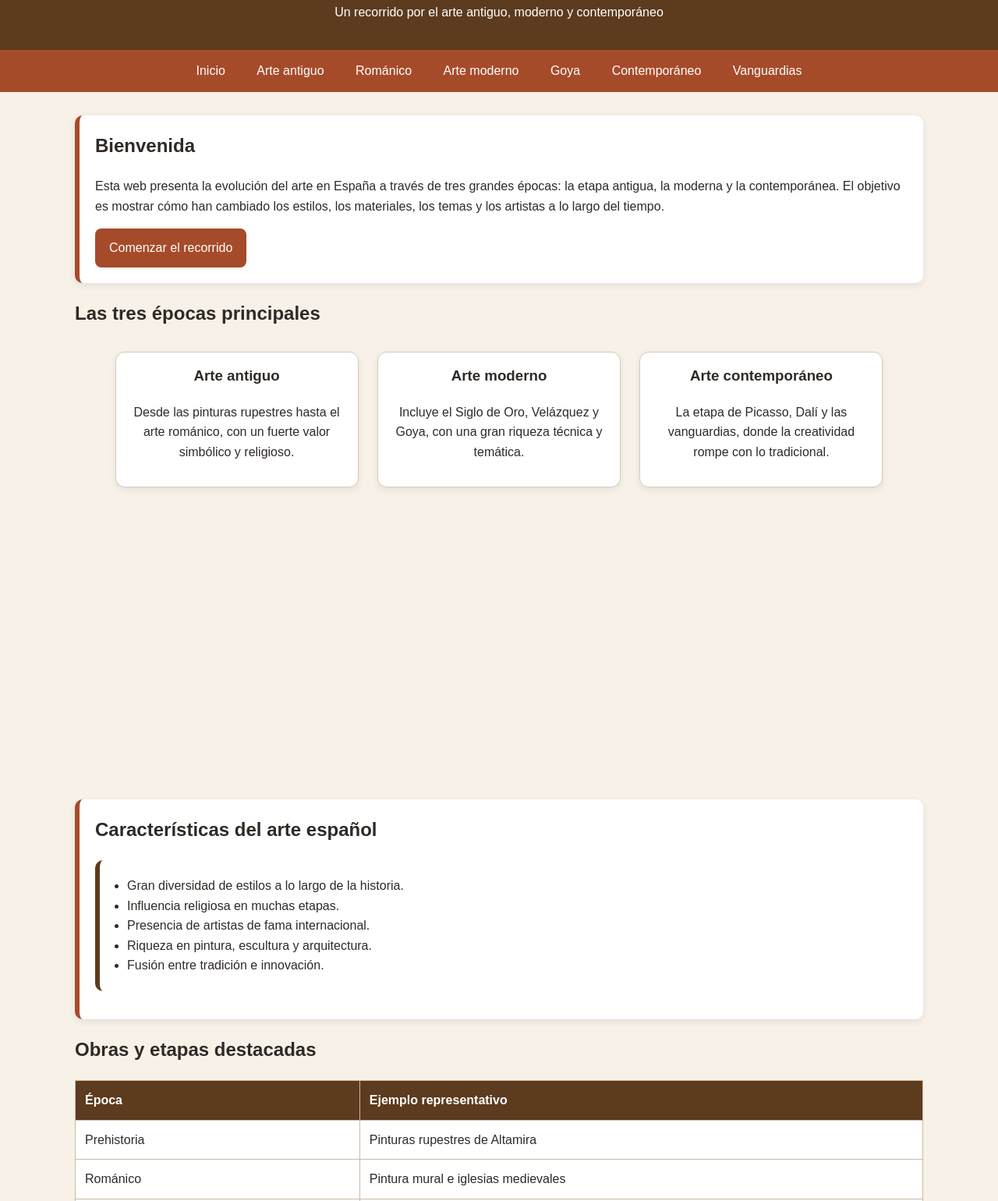
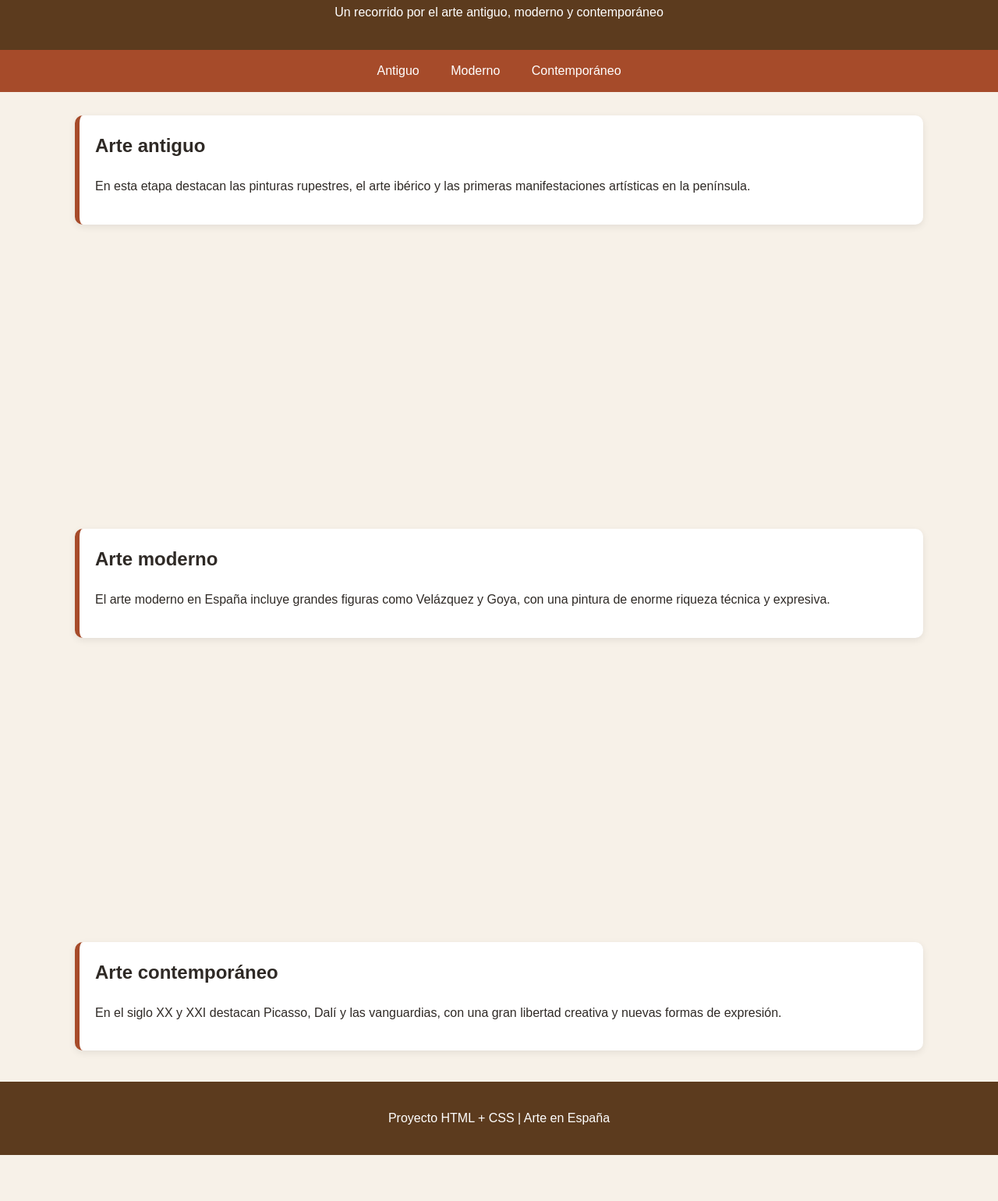
Before and after one commit to WolcenOn/ArteWeb, a plain HTML site: page index.html in a window 1280 px wide. Shown: the part 90-1630 px from the top of the page at 78% size. After the commit the page ends 1571 px from the top, so only its background shows below. Drawn offline with Linux system fonts and the light colour scheme.

Commit message:
Update index.html

```diff
--- a/index.html
+++ b/index.html
@@ -15,96 +15,44 @@
 
     <nav>
         <ul>
-            <li><a href="index.html">Inicio</a></li>
-            <li><a href="antiguo.html">Arte antiguo</a></li>
-            <li><a href="romanico.html">Románico</a></li>
-            <li><a href="moderno.html">Arte moderno</a></li>
-            <li><a href="goya.html">Goya</a></li>
-            <li><a href="contemporaneo.html">Contemporáneo</a></li>
-            <li><a href="vanguardias.html">Vanguardias</a></li>
+            <li><a href="#antiguo">Antiguo</a></li>
+            <li><a href="#moderno">Moderno</a></li>
+            <li><a href="#contemporaneo">Contemporáneo</a></li>
         </ul>
     </nav>
 
     <main>
-        <section class="caja">
-            <h2>Bienvenida</h2>
-            <p>
-                Esta web presenta la evolución del arte en España a través de tres grandes épocas:
-                la etapa antigua, la moderna y la contemporánea. El objetivo es mostrar cómo han
-                cambiado los estilos, los materiales, los temas y los artistas a lo largo del tiempo.
-            </p>
-            <a class="boton" href="antiguo.html">Comenzar el recorrido</a>
-        </section>
-
-        <section>
-            <h2>Las tres épocas principales</h2>
-            <div class="tarjetas">
-                <article class="tarjeta">
-                    <h3>Arte antiguo</h3>
-                    <p>Desde las pinturas rupestres hasta el arte románico, con un fuerte valor simbólico y religioso.</p>
-                </article>
-
-                <article class="tarjeta">
-                    <h3>Arte moderno</h3>
-                    <p>Incluye el Siglo de Oro, Velázquez y Goya, con una gran riqueza técnica y temática.</p>
-                </article>
-
-                <article class="tarjeta">
-                    <h3>Arte contemporáneo</h3>
-                    <p>La etapa de Picasso, Dalí y las vanguardias, donde la creatividad rompe con lo tradicional.</p>
-                </article>
+        <section id="antiguo" class="zona">
+            <div class="caja mover">
+                <h2>Arte antiguo</h2>
+                <p>
+                    En esta etapa destacan las pinturas rupestres, el arte ibérico
+                    y las primeras manifestaciones artísticas en la península.
+                </p>
             </div>
         </section>
 
         <section class="parallax"></section>
 
-        <section class="caja">
-            <h2>Características del arte español</h2>
-            <ul class="lista">
-                <li>Gran diversidad de estilos a lo largo de la historia.</li>
-                <li>Influencia religiosa en muchas etapas.</li>
-                <li>Presencia de artistas de fama internacional.</li>
-                <li>Riqueza en pintura, escultura y arquitectura.</li>
-                <li>Fusión entre tradición e innovación.</li>
-            </ul>
+        <section id="moderno" class="zona">
+            <div class="caja mover">
+                <h2>Arte moderno</h2>
+                <p>
+                    El arte moderno en España incluye grandes figuras como Velázquez
+                    y Goya, con una pintura de enorme riqueza técnica y expresiva.
+                </p>
+            </div>
         </section>
 
-        <section>
-            <h2>Obras y etapas destacadas</h2>
-            <table>
-                <tr>
-                    <th>Época</th>
-                    <th>Ejemplo representativo</th>
-                </tr>
-                <tr>
-                    <td>Prehistoria</td>
-                    <td>Pinturas rupestres de Altamira</td>
-                </tr>
-                <tr>
-                    <td>Románico</td>
-                    <td>Pintura mural e iglesias medievales</td>
-                </tr>
-                <tr>
-                    <td>Siglo de Oro</td>
-                    <td>Las Meninas de Velázquez</td>
-                </tr>
-                <tr>
-                    <td>Modernidad</td>
-                    <td>La obra de Goya</td>
-                </tr>
-                <tr>
-                    <td>Contemporáneo</td>
-                    <td>Guernica de Picasso</td>
-                </tr>
-            </table>
-        </section>
+        <section class="parallax"></section>
 
-        <section>
-            <h2>Galería inicial</h2>
-            <div class="galeria">
-                <img src="img/cueva.jpg" alt="Pintura rupestre">
-                <img src="img/velazquez.jpg" alt="Pintura del arte moderno">
-                <img src="img/picasso.jpg" alt="Arte contemporáneo">
+        <section id="contemporaneo" class="zona">
+            <div class="caja mover">
+                <h2>Arte contemporáneo</h2>
+                <p>
+                    En el siglo XX y XXI destacan Picasso, Dalí y las vanguardias,
+                    con una gran libertad creativa y nuevas formas de expresión.
+                </p>
             </div>
         </section>
     </main>
@@ -113,5 +61,29 @@
         <p>Proyecto HTML + CSS | Arte en España</p>
     </footer>
 
+    <script>
+        const zonas = document.querySelectorAll('.zona');
+        const cajas = document.querySelectorAll('.mover');
+
+        function activarEfectos() {
+            zonas.forEach(zona => {
+                const rect = zona.getBoundingClientRect();
+
+                if (rect.top <= window.innerHeight * 0.6 && rect.bottom >= 150) {
+                    document.body.className = "";
+                    document.body.classList.add(zona.id);
+
+                    const caja = zona.querySelector('.mover');
+                    if (caja) {
+                        caja.classList.add('visible');
+                    }
+                }
+            });
+        }
+
+        window.addEventListener('scroll', activarEfectos);
+        activarEfectos();
+    </script>
+
 </body>
 </html>
```
